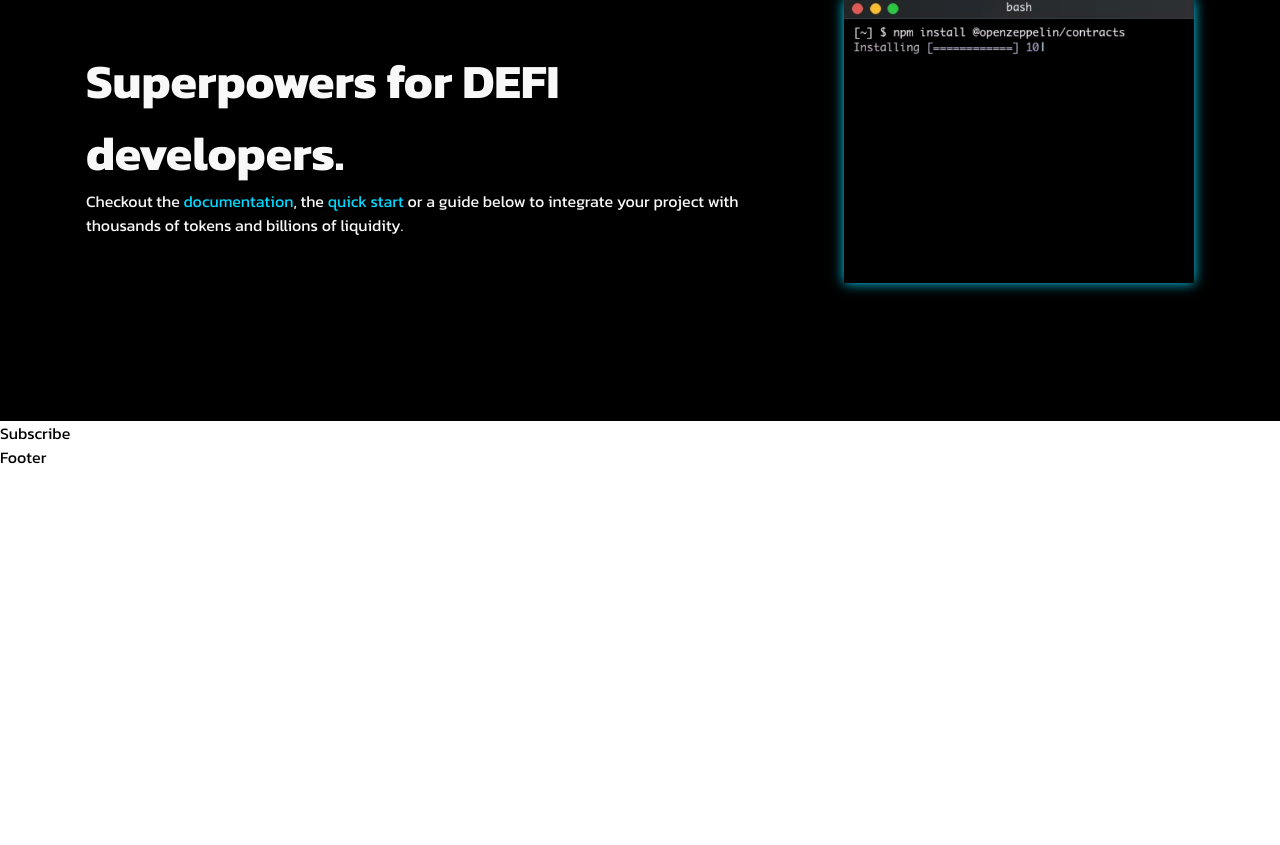
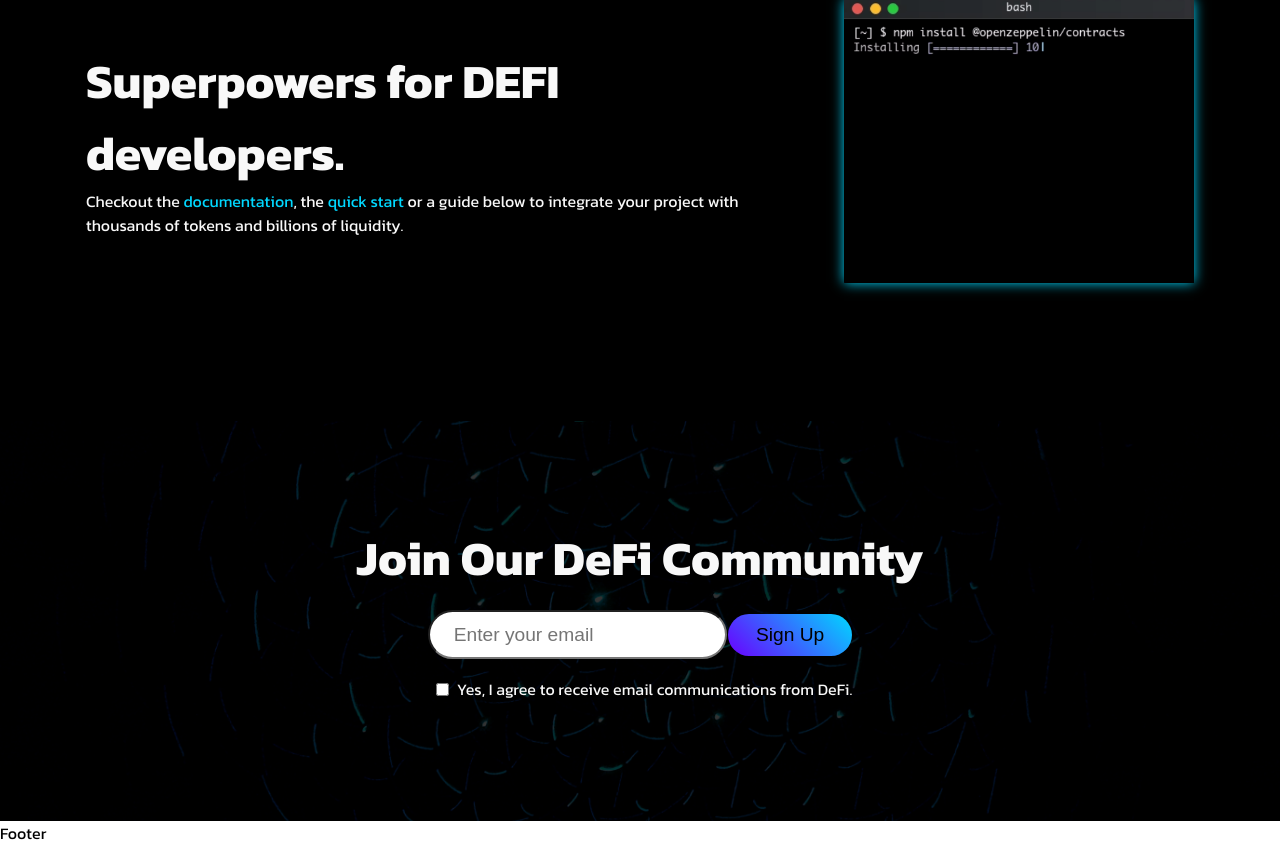
Before and after one commit to Medvedev-Savelii/react_defi_website, a React (Create React App) app: page / in a window 1280 px wide. Shown: the part 1719-2564 px from the top of the page. Before the commit the page ends 2188 px from the top, so only its background shows below. Built offline with nearby package versions, Linux system fonts and the light colour scheme; the HTML template or start-up script is replaced by a standard one.

Commit message:
four-commit

```diff
--- a/src/components/subscribe/Subscribe.css
+++ b/src/components/subscribe/Subscribe.css
@@ -0,0 +1,57 @@
+.subscribe {
+    background-color: rgba(0,0,0,.8);
+    color: #f8f8f8;
+    height: 50vh;
+    width: 100%;
+    position: relative;
+    padding: 1rem;
+}
+
+.subscribe:before {
+    content: '';
+    background: url('../../assets/subscribe.jpg') no-repeat center center/cover;
+    height: 100%;
+    width: 100%;
+    position: absolute;
+    top: 0;
+    left: 0;
+    z-index: -1;
+}
+
+.subscribe .content {
+    display: flex;
+    flex-direction: column;
+    justify-content: center;
+    align-items: center;
+    height: 100%;
+    width: 100%;
+    margin: auto;
+}
+
+.subscribe .form-container {
+    display: flex;
+    justify-content: space-between;
+    align-items: center;
+    width: 100%;
+    margin: 1rem 0;
+}
+
+
+.subscribe input {
+    padding: .7rem 1.5rem;
+    font-size: 1.2rem;
+    border-radius: 50px;
+
+}
+
+.subscribe input[type='checkbox'] {
+    margin: .5rem;
+
+}
+
+
+@media screen and (max-width: 495px) {
+    .subscribe .display-col {
+        flex-direction: column;
+    }
+}
--- a/src/components/subscribe/Subscribe.jsx
+++ b/src/components/subscribe/Subscribe.jsx
@@ -1,9 +1,27 @@
-import React from 'react';
+import React from "react";
 import "./Subscribe.css";
 const Subscribe = () => {
   return (
-	<div>Subscribe</div>
-  )
-}
+    <div className="subscribe">
+      <div className="content">
+        <h2>Join Our DeFi Community</h2>
+        <form
+          action="https://getform.io/f/473f6bae-abaa-4a9a-8f09-44d68fe1409e"
+          method="POST"
+        >
+          <div className="form-container display-col">
+            <input type="email" name="email" placeholder="Enter your email" />
+            <button className="btn">Sign Up</button>
+          </div>
 
-export default Subscribe
+          <div className="form-container">
+            <input type="checkbox" />{" "}
+            <p>Yes, I agree to receive email communications from DeFi.</p>
+          </div>
+        </form>
+      </div>
+    </div>
+  );
+};
+
+export default Subscribe;
```
